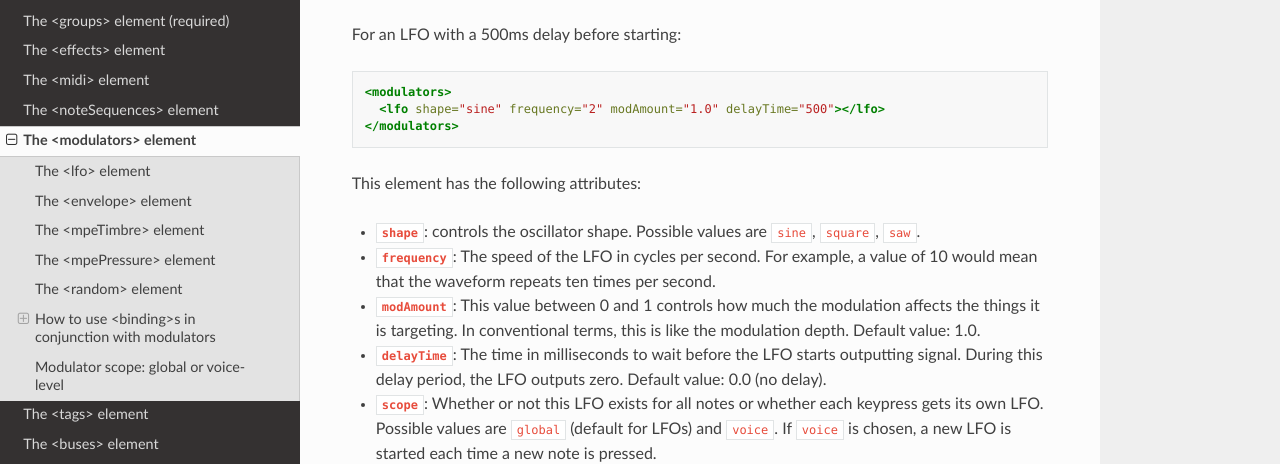
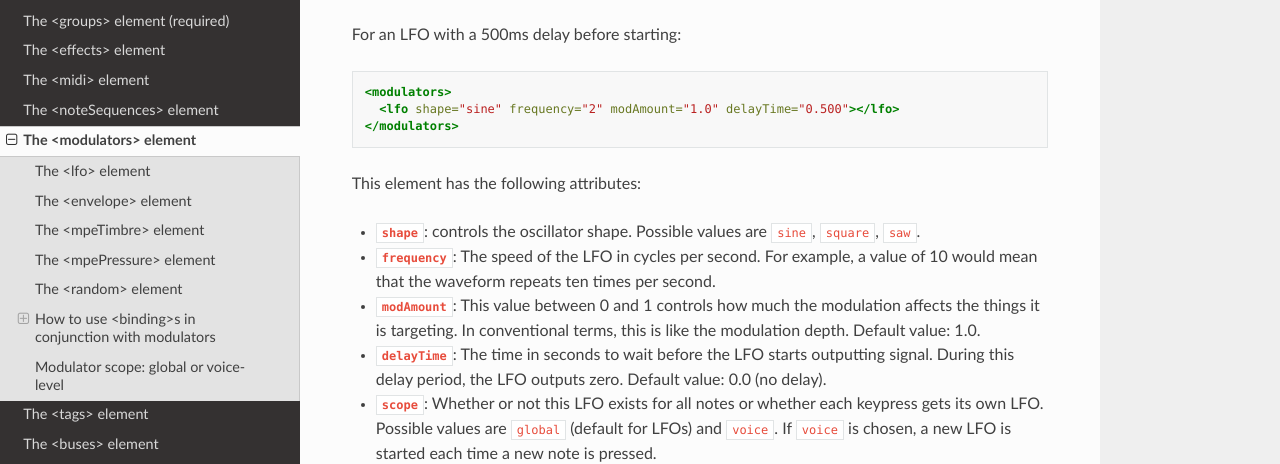
Before and after one commit to DecentSamples/DecentSampler-Developers-Guide, a Sphinx documentation site: the page built from docs/source/the-modulators-element.md, in a window 1280 px wide and 900 px high, scrolled down 441 px. Shown: the part 158-622 px from the top of the window. Built offline with Sphinx 7.4.7 and the Read the Docs theme 3.1.0, drawn with Linux system fonts in a browser that asks for light colours; some of the changed text lies outside the part shown.

Commit message:
0000031: Delay parameter requirement for LFO modulation

````diff
--- a/docs/source/the-modulators-element.md
+++ b/docs/source/the-modulators-element.md
@@ -25,7 +25,7 @@ For an LFO with a 500ms delay before starting:
 
 ```xml
 <modulators>
-  <lfo shape="sine" frequency="2" modAmount="1.0" delayTime="500"></lfo>
+  <lfo shape="sine" frequency="2" modAmount="1.0" delayTime="0.500"></lfo>
 </modulators>
 ```
 
@@ -34,7 +34,7 @@ This element has the following attributes:
 - **`shape`**: controls the oscillator shape. Possible values are `sine`, `square`, `saw`.
 - **`frequency`**: The speed of the LFO in cycles per second. For example, a value of 10 would mean that the waveform repeats ten times per second.
 - **`modAmount`**: This value between 0 and 1 controls how much the  modulation affects the things it is targeting. In conventional terms, this is like the modulation depth. Default value: 1.0.
-- **`delayTime`**: The time in milliseconds to wait before the LFO starts outputting signal. During this delay period, the LFO outputs zero. Default value: 0.0 (no delay).
+- **`delayTime`**: The time in seconds to wait before the LFO starts outputting signal. During this delay period, the LFO outputs zero. Default value: 0.0 (no delay).
 - **`scope`**: Whether or not this LFO exists for all notes or whether each keypress gets its own LFO. Possible values are `global` (default for LFOs) and `voice`. If `voice` is chosen, a new LFO is started each time a new note is pressed.
 - **`modBehavior`**: This attribute controls how the LFO affects the parameter it is targeting. Possible values are `add`, `multiply`, and `set`. If `add` is chosen, the LFO will add its value to the parameter it is targeting. If `multiply` is chosen, the LFO will multiply its value by the parameter it is targeting. If `set` is chosen, the LFO will set the parameter it is targeting to its value. Default value: `set`.
 
@@ -157,7 +157,7 @@ You can also bind to LFO parameters themselves to control them in real-time. For
     </tab>
   </ui>
   <modulators>
-    <lfo shape="sine" frequency="2" modAmount="1.0" delayTime="500">
+    <lfo shape="sine" frequency="2" modAmount="1.0" delayTime="0.500">
       <binding type="effect" level="instrument" effectIndex="0" parameter="FX_FILTER_FREQUENCY"
                modBehavior="add" translation="linear" translationOutputMin="0" translationOutputMax="2000.0" />
     </lfo>
@@ -176,7 +176,7 @@ You can also control the delay time via MIDI CC:
     </cc>
   </midi>
   <modulators>
-    <lfo shape="sine" frequency="2" modAmount="1.0" delayTime="500">
+    <lfo shape="sine" frequency="2" modAmount="1.0" delayTime="0.500">
       <binding type="effect" level="instrument" effectIndex="0" parameter="FX_FILTER_FREQUENCY"
                modBehavior="add" translation="linear" translationOutputMin="0" translationOutputMax="2000.0" />
     </lfo>
````
